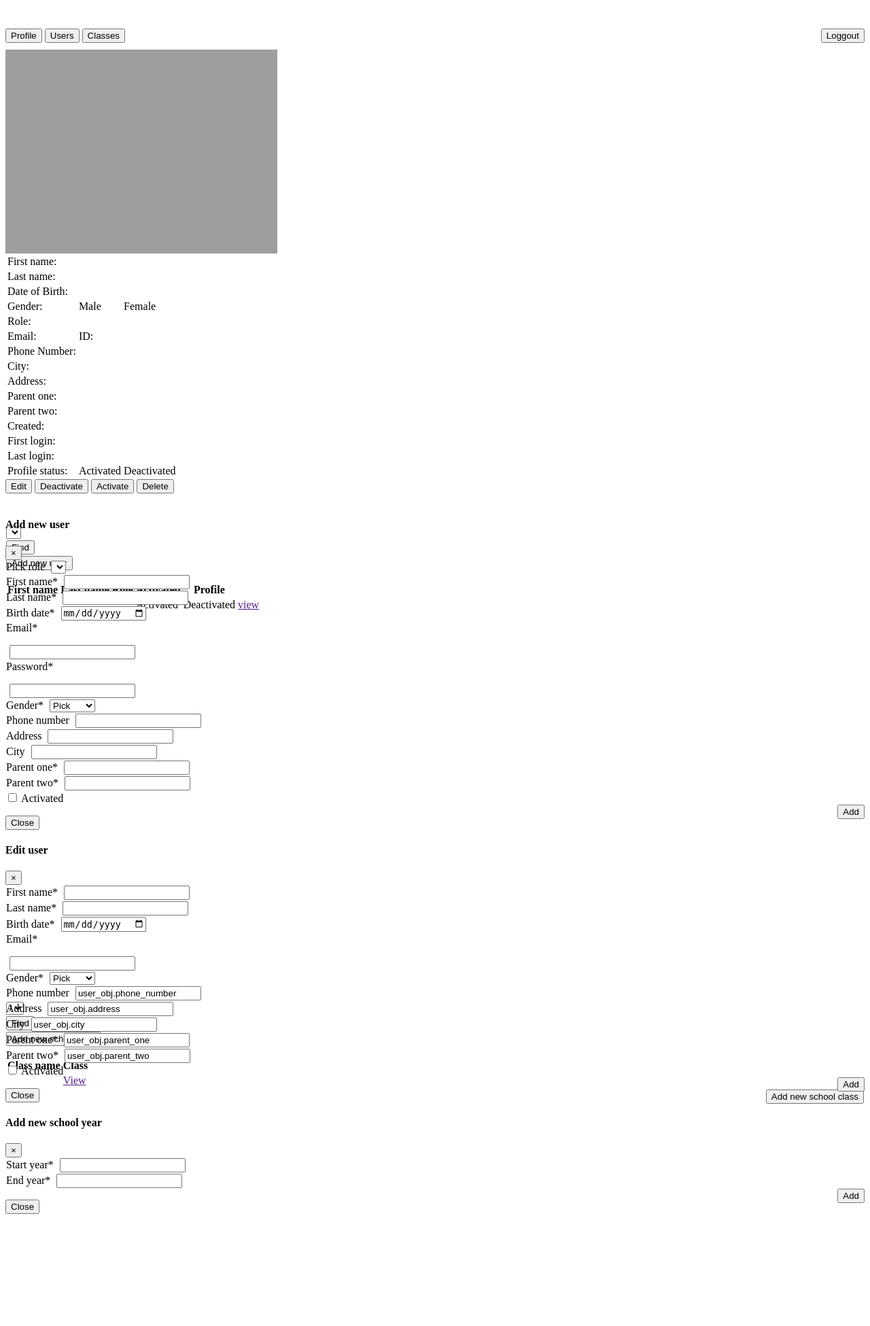
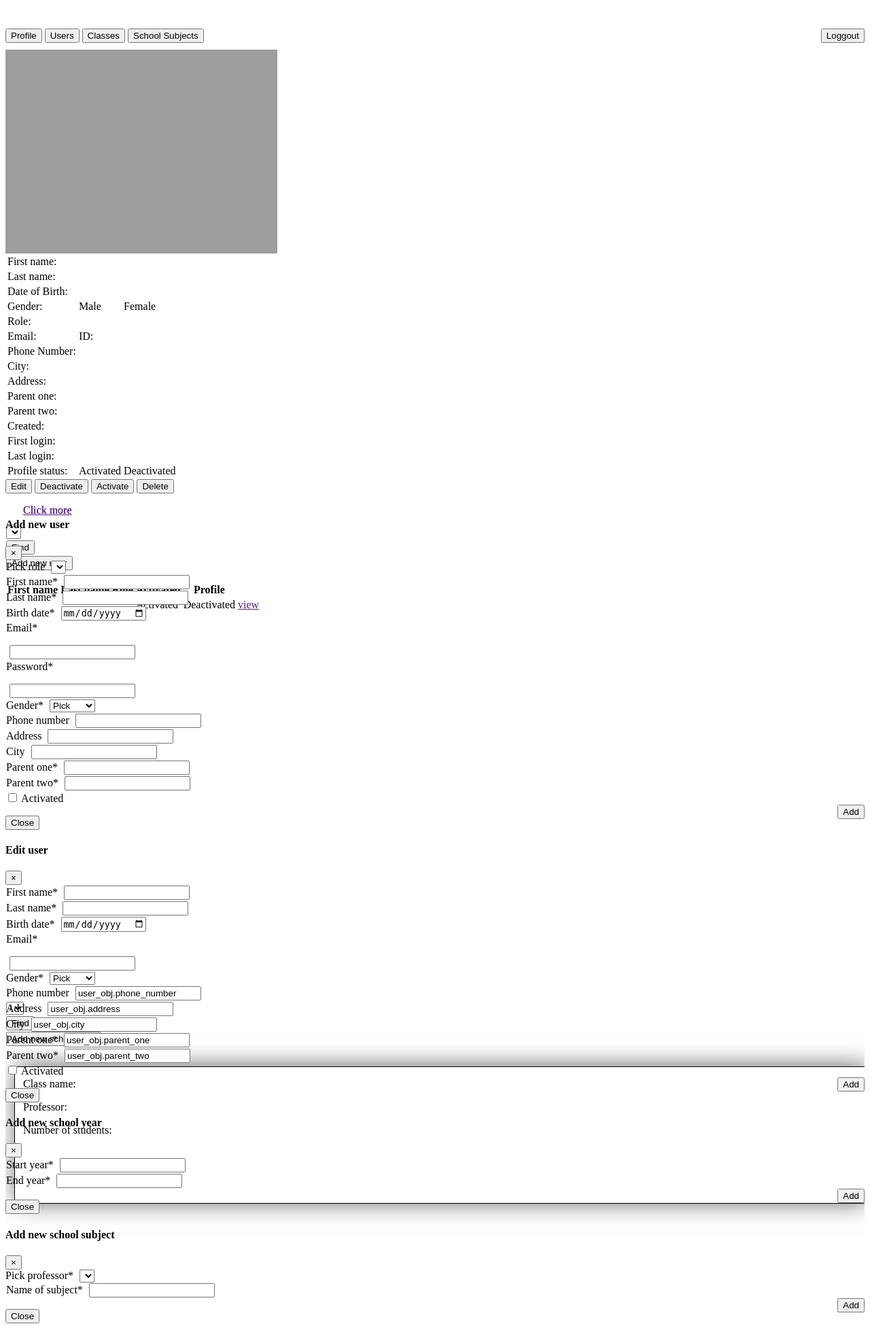
Before and after one commit to YodaBikarbona/school_book, a Flask app: template school_book/templates/admin.html in a window 1280 px wide. Shown: the top 1951 px of the page at 68% size. Before the commit the page ends 1786 px from the top, so only its background shows below. Run offline with Flask 2, Linux system fonts and the light colour scheme; the template is opened without the code that fills it, so the values that code supplies are empty.

Commit message:
school_subjects

```diff
--- a/school_book/api/model/providers/school.py
+++ b/school_book/api/model/providers/school.py
@@ -20,3 +20,8 @@
     @classmethod
     def get_all_classes_by_school_year_id(cls, school_year_id):
         return SchoolClass.query.filter(SchoolClass.school_year_id == school_year_id).all()
+
+
+    @classmethod
+    def get_number_of_students(cls, class_id):
+        return SchoolClassStudent.query.filter(SchoolClassStudent.classes_id == class_id).count()
--- a/school_book/api/views/messages/messages.py
+++ b/school_book/api/views/messages/messages.py
@@ -9,3 +9,4 @@
 SUCCESSFULLY_ACTIVATED = "User is successfully activated!"
 SUCCESSFULLY_DEACTIVATED = "User is successfully deactivated!"
 SCHOOL_YEAR_SUCCESSFULLY_ADDED = "School year is successfully added!"
+SCHOOL_SUBJECT_SUCCESSFULLY_ADDED = "School subject is successfully added!"
--- a/school_book/app.py
+++ b/school_book/app.py
@@ -19,6 +19,7 @@
 from school_book.api.views.school import get_all_school_years_func
 from school_book.api.views.school import add_school_year_func
 from school_book.api.views.school import get_classes_func
+from school_book.api.views.school import get_subjects_func
 from werkzeug.routing import Rule
 import logging
 import os
@@ -103,7 +104,10 @@
     return get_classes_func(request.headers['Authorization'], school_year_id)
 
 
+@app.route('/school_subjects/add', methods=['POST'])
+def add_school_subject():
 
+    return get_subjects_func(request.headers['Authorization'], request)
 
 
 """@app.route('/upload', methods=['POST'])
--- a/school_book/templates/admin.html
+++ b/school_book/templates/admin.html
@@ -18,6 +18,12 @@
     -webkit-box-shadow: -1px -1px 18px -2px rgba(0,0,0,0.75);
     -moz-box-shadow: -1px -1px 18px -2px rgba(0,0,0,0.75);
     box-shadow: -1px -1px 18px -2px rgba(0,0,0,0.75);
+}
+
+#shadow{
+    -webkit-box-shadow: 3px -1px 33px 0px rgba(0,0,0,0.6);
+    -moz-box-shadow: 3px -1px 33px 0px rgba(0,0,0,0.6);
+    box-shadow: 3px -1px 33px 0px rgba(0,0,0,0.6);
 }
 
 .not-focusable:focus {
@@ -68,6 +74,13 @@
                         </div>
                         <div class="col-md-8" style="text-align: left;">
                             Classes
+                        </div>
+                    </div>
+                </button>
+                <button type="button" class="list-group-item list-group-item-action rounded-0" ng-click="show_subjects()">
+                    <div class="row">
+                        <div class="col-md-12" style="text-align: center;">
+                            School Subjects
                         </div>
                     </div>
                 </button>
@@ -260,15 +273,14 @@
                             <div class="row">
                                 <div class="col-md-12 col-sm-12">
                                     <form ng-submit="find_by_school_year_id(school_year_id)" class="form-inline">
-                                        <div style="padding: 1px">
-                                            <!-- ng-if="school_year_list_lenght" -->
+                                        <div style="padding: 1px" ng-show="school_year_list_lenght">
                                             <select class="form-control-sm" ng-model="school_year_id">
                                                 <option ng-repeat="school_year in school_years" value="{{school_year.id}}">
                                                     {{school_year.start}}/{{school_year.end}}
                                                 </option>
                                             </select>
                                         </div>
-                                        <div style="padding: 1px">
+                                        <div style="padding: 1px" ng-show="school_year_list_lenght">
                                             <button type="submit" class="btn btn-secondary btn-sm not-focusable rounded-0">Find</button>
                                         </div>
                                         <div style="padding: 1px">
@@ -277,29 +289,19 @@
                                     </form>
                                 </div>
                                 <div class="col-md-12" ng-if="school_classes_lenght>0">
-                                    <table class="table table-striped table-sm">
-                                        <thead>
-                                            <tr>
-                                                <th>
-                                                    Class name
-                                                </th>
-                                                <th>
-                                                    Class
-                                                </th>
-                                            </tr>
-                                        </thead>
-                                            <tr ng-repeat="school_class in school_classes">
-                                                <td>
-                                                    {{school_class.name}}
-                                                </td>
-                                                <td>
-                                                    <a href="">View</a>
-                                                </td>
-                                            </tr>
-                                        </tbody>
-                                    </table>
-                                    <div style="padding: 1px">
-                                        <button type="button" class="btn btn-secondary btn-sm not-focusable rounded-0" data-toggle="modal" data-target="#addSchoolYearModal" style="float: right;">Add new school class</button>
+                                    <div class="row">
+                                        <div class="col-md-4 col-sm-6" style="height: 200px; padding: 1%;" ng-repeat="school_class in school_classes">
+                                            <div id="shadow" style="width: 100%; height: 100%; border: 1px solid black; padding-left: 1%;">
+                                                <p>Class name:</p>
+                                                <p>{{school_class.name}}</p>
+                                                <p>Professor:</p>
+                                                <p></p>
+                                                <p>Number of students:</p>
+                                                <p>{{school_class.number_of_students}}</p>
+
+                                                <a style="bottom: 5%; position: absolute;" href="">Click more</a>
+                                            </div>
+                                        </div>
                                     </div>
                                 </div>
                             </div>
@@ -309,6 +311,47 @@
             </div>
         </div>
         <!-- End of classes panel -->
+        <!-- Classes subjects panel -->
+        <div class="col-md-10" ng-show="show_tab == 4" style="height: 700px; overflow-y: scroll">
+            <div class="row" style="padding-top: 10px">
+                <div class="col-md-12" >
+                    <div class="panel panel-info">
+                        <div class="panel-body">
+                            <div class="row">
+                                <div class="col-md-12 col-sm-12">
+                                    <form class="form-inline">
+                                        <div style="padding: 1px">
+                                            <button type="button" class="btn btn-secondary btn-sm not-focusable rounded-0" data-toggle="modal" data-target="#addSchoolSubjectModal">Add new school subject</button>
+                                        </div>
+                                    </form>
+                                </div>
+                                <div class="col-md-12" ng-if="school_classes_lenght>0">
+
+
+
+
+                                    <div class="row">
+                                        <div class="col-md-4 col-sm-6" style="height: 200px; padding: 1%;" ng-repeat="school_class in school_classes">
+                                            <div id="shadow" style="width: 100%; height: 100%; border: 1px solid black; padding-left: 1%;">
+                                                <p>Class name:</p>
+                                                <p>{{school_class.name}}</p>
+                                                <p>Professor:</p>
+                                                <p></p>
+                                                <p>Number of students:</p>
+                                                <p>{{school_class.number_of_students}}</p>
+
+                                                <a style="bottom: 5%; position: absolute;" href="">Click more</a>
+                                            </div>
+                                        </div>
+                                    </div>
+                                </div>
+                            </div>
+                        </div>
+                    </div>
+                </div>
+            </div>
+        </div>
+        <!-- End of classes subjects panel -->
     </div>
 </div>
 <!-- The Modal add user-->
@@ -525,3 +568,38 @@
     </div>
 </div>
 <!-- End of Modal school year -->
+<!-- The Modal add school subject-->
+<div class="modal fade" id="addSchoolSubjectModal">
+    <div class="modal-dialog">
+        <div class="modal-content rounded-0">
+            <!-- Modal Header -->
+            <div class="modal-header">
+                <h4 class="modal-title">Add new school subject</h4>
+                <button type="button" class="close not-focusable"
+                 data-dismiss="modal" ng-click="restart_form()">&times;</button>
+             </div>
+             <!-- Modal body -->
+             <div class="modal-body">
+                <form ng-submit="addSchoolSucject(new_subject)">
+                    <label style="margin-right: 5px">Pick professor*</label>
+                    <select class="form-control-sm" ng-model="new_subject.user_id" required>
+                        <option ng-repeat="user in users" value="user.id">
+                            {{user.first_name}} {{user.last_name}}
+                        </option>
+                    </select>
+                    <div class="form-group" style="padding: 1px">
+                        <label style="margin-right: 5px">Name of subject*</label>
+                        <input type="text" class="form-control" name="" ng-model='new_subject.name' required>
+                    </div>
+                    <button type="submit" class="btn btn-secondary btn-sm not-focusable rounded-0"
+                    style="float: right;">Add</button>
+                </form>
+            </div>
+            <!-- Modal footer -->
+            <div class="modal-footer">
+                <button type="button" class="btn btn-secondary btn-sm not-focusable rounded-0" data-dismiss="modal" ng-click="restart_form()">Close</button>
+            </div>
+        </div>
+    </div>
+</div>
+<!-- End of Modal school subject -->
```
Also changed, not shown: school_book/api/views/school.py (+45 -1 lines), school_book/static/js/app.js (+11 -0 lines), 3 other files.
